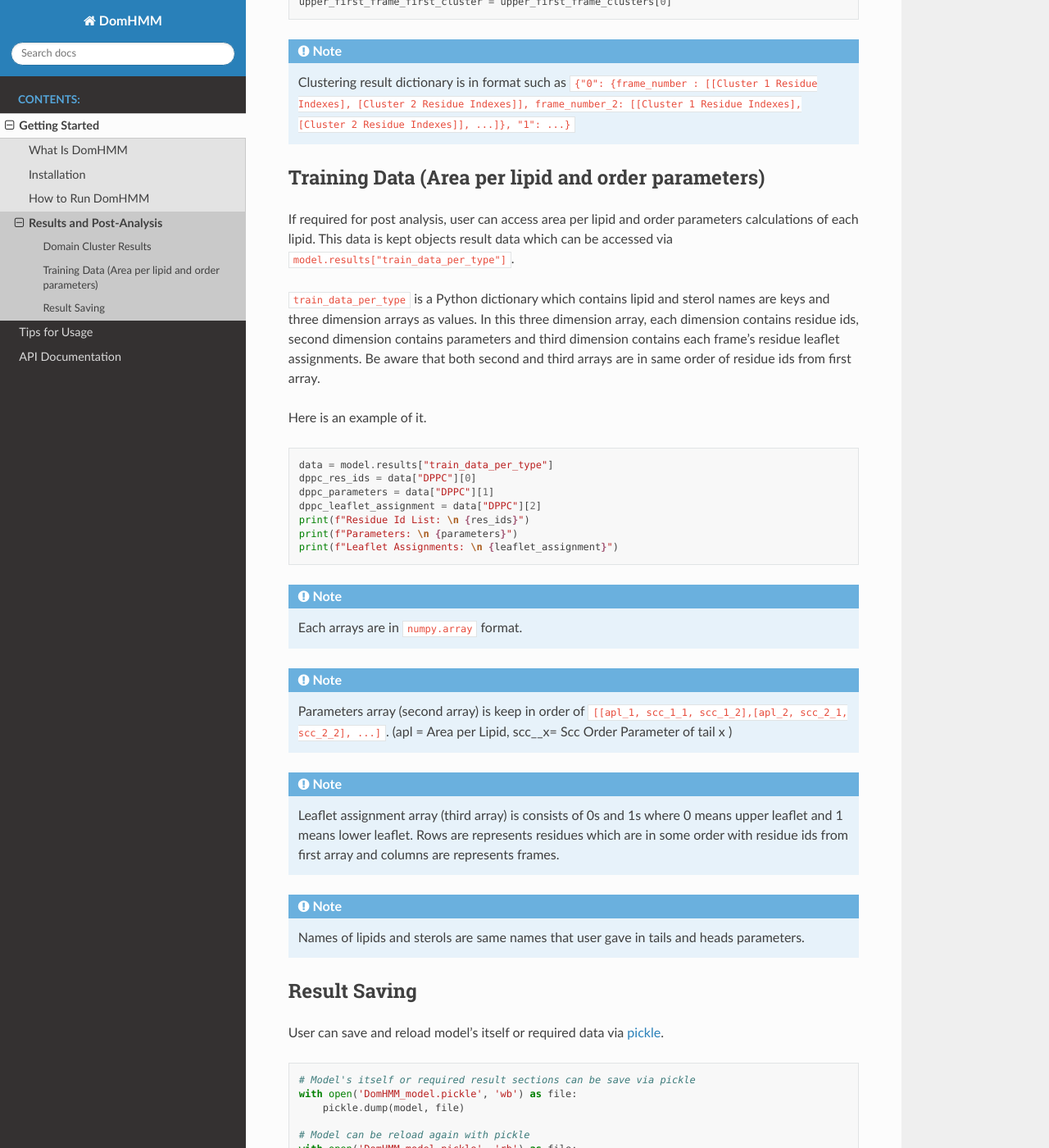
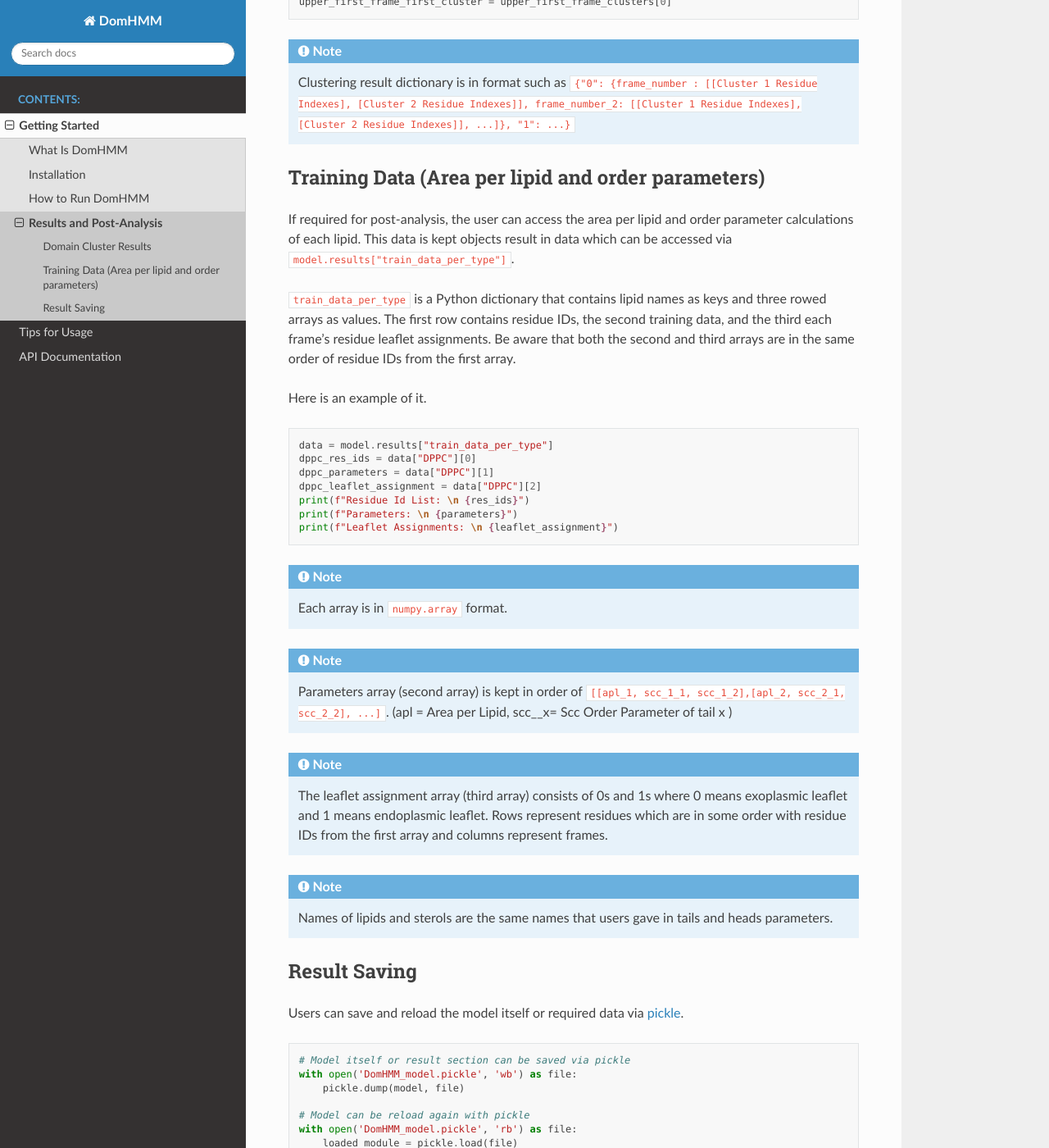
Before and after one commit to BioMemPhys-FAU/domhmm, a Sphinx documentation site: the page built from docs/source/post-analysis.rst, in a window 1280 px wide and 1400 px high, scrolled down 586 px. Shown: the whole window at 82% size. Built offline with Sphinx 7.4.7 and the Read the Docs theme 3.1.0, drawn with Linux system fonts in a browser that asks for light colours; some of the changed text lies outside the part shown.

Commit message:
Documentation Update & Parameter Renaming (#73)
* Refactoring parameter names

* Documentation update with missing parameter info

```diff
--- a/docs/source/index.rst
+++ b/docs/source/index.rst
@@ -1,4 +1,4 @@
-Welcome to DomHMM's documentation!
+Welcome to DomHMM documentation!
 =========================================================
 
 .. toctree::
--- a/docs/source/installation.rst
+++ b/docs/source/installation.rst
@@ -30,7 +30,7 @@ For installation, you can directly use pip in project directory.
 Installation for Development
 ------------------------------
 
-This type of installation can be use when pip is not usable, change in source code or contributing DomHMM.
+This type of installation can be use when source code will be change for special usage or contribution will be done to DomHMM.
 
 Clone DomHMM's repository and change directory to project directory
 
--- a/docs/source/post-analysis.rst
+++ b/docs/source/post-analysis.rst
@@ -1,11 +1,11 @@
 Results and Post-Analysis
 ==========================
 
-After running of DomHMM, results are achievable via assigned variable which in this document named ``model``. Besides clustering results of ordered and disorder domains, training data that is used for Hidden Markov Model is also available which contains area per lipid calculation and Scc order parameters calculations for each lipid and sterol.
+After running DomHMM, results are achievable via an assigned variable which in this document is named ``model``. Besides clustering results of ordered and disorder domains, training data that is used for the Hidden Markov model is also available which contains area per lipid calculation and Scc order parameters calculations for each lipid and sterol.
 
 Domain Cluster Results
 -----------------------
-``Clustering`` is a Python dictionary which contains each frames residue indexes that are assigned to Lo ordered domains.
+``Clustering`` is a Python dictionary that contains each frame residue index that is assigned to lipid-ordered domains.
 
 ``Clustering`` is a dictionary with two keys ``"0"`` as representing upper leaflet and ``"1"`` as representing lower leaflet.
 
@@ -26,10 +26,10 @@ Domain Cluster Results
 Training Data (Area per lipid and order parameters)
 ---------------------------------------------------
 
-If required for post analysis, user can access area per lipid and order parameters calculations of each lipid. This data is kept objects result data which can be accessed via ``model.results["train_data_per_type"]``.
+If required for post-analysis, the user can access the area per lipid and order parameter calculations of each lipid. This data is kept objects result in data which can be accessed via ``model.results["train_data_per_type"]``.
 
-``train_data_per_type`` is a Python dictionary which contains lipid and sterol names are keys and three dimension arrays as values. In this three dimension array, each dimension contains residue ids, second dimension contains parameters and third dimension contains each frame's residue leaflet assignments.
-Be aware that both second and third arrays are in same order of residue ids from first array.
+``train_data_per_type`` is a Python dictionary that contains lipid names as keys and three rowed arrays as values. The first row contains residue IDs, the second training data, and the third each frame's residue leaflet assignments.
+Be aware that both the second and third arrays are in the same order of residue IDs from the first array.
 
 Here is an example of it.
 
@@ -45,25 +45,25 @@ Here is an example of it.
 
 .. note::
 
-    Each arrays are in ``numpy.array`` format.
+    Each array is in ``numpy.array`` format.
 
 .. note::
-    Parameters array (second array) is keep in order of ``[[apl_1, scc_1_1, scc_1_2],[apl_2, scc_2_1, scc_2_2], ...]``. (apl = Area per Lipid, scc__x= Scc Order Parameter of tail x )
+    Parameters array (second array) is kept in order of ``[[apl_1, scc_1_1, scc_1_2],[apl_2, scc_2_1, scc_2_2], ...]``. (apl = Area per Lipid, scc__x= Scc Order Parameter of tail x )
 
 .. note::
-    Leaflet assignment array (third array) is consists of 0s and 1s where 0 means upper leaflet and 1 means lower leaflet. Rows are represents residues which are in some order with residue ids from first array and columns are represents frames.
+    The leaflet assignment array (third array) consists of 0s and 1s where 0 means exoplasmic leaflet and 1 means endoplasmic leaflet. Rows represent residues which are in some order with residue IDs from the first array and columns represent frames.
 
 .. note::
-    Names of lipids and sterols are same names that user gave in tails and heads parameters.
+    Names of lipids and sterols are the same names that users gave in tails and heads parameters.
 
 
 Result Saving
 ---------------
-User can save and reload model's itself or required data via `pickle`_.
+Users can save and reload the model itself or required data via `pickle`_.
 
 .. code-block::
 
-    # Model's itself or required result sections can be save via pickle
+    # Model itself or result section can be saved via pickle
     with open('DomHMM_model.pickle', 'wb') as file:
         pickle.dump(model, file)
 
@@ -72,5 +72,7 @@ User can save and reload model's itself or required data via `pickle`_.
         loaded_module = pickle.load(file)
 
 
+.. note::
+    When loading the full model, the MDAnalysis universe will load the trajectory and topology file from the same directory that was given in the analysis run. Therefore, full-model saving can't be loaded if files do not exist.
 
 .. _pickle: https://www.mdanalysis.org/pages/mdakits/
--- a/docs/source/what-is-domhmm.rst
+++ b/docs/source/what-is-domhmm.rst
@@ -1,11 +1,11 @@
 What Is DomHMM
 =========================================================
 
-DomHMM is a Python project written on top of `MDAnalysis`_ library and shared as a `MDAKit`_.
+DomHMM is a Python project written on top of the `MDAnalysis`_ library and shared as an `MDAKit`_.
 
-It is used for automatically determining ordered or disordered domains in bilayer membrane molecular simulations by training Gaussian based Hidden Markov Model.
+It is used for automatically determining ordered or disordered lipid domains in bilayer membrane molecular simulations by using the Gaussian-based Hidden Markov Model, Getis-Ord autocorrelation statistics, and hierarchical clustering.
 
-DomHMM is an open-source library. Please refer any bugs, suggestions and questions via `issues`_ page of repository.
+DomHMM is an open-source library. Please refer to any bugs, suggestions, and questions via the `issues`_ page of the repository.
 
 
 
```
Also changed, not shown: docs/source/how-to-run.rst (+54 -42 lines), docs/source/tips.rst (+3 -10 lines), 3 other files.
